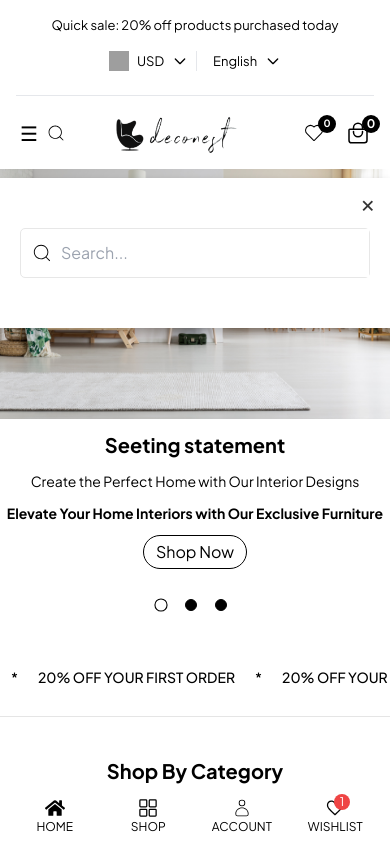
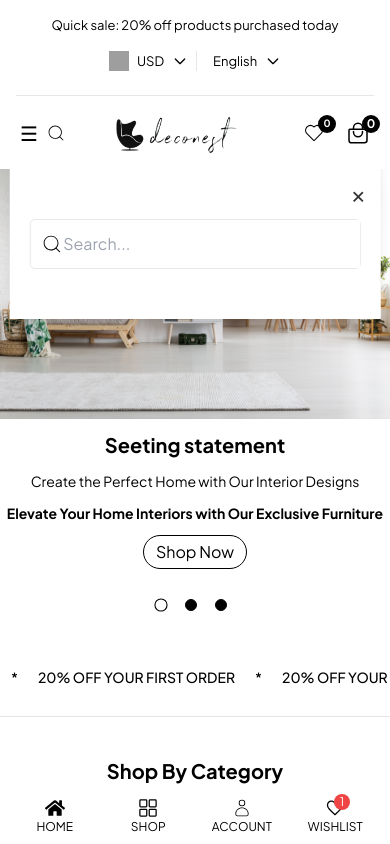
Before and after one commit to TechBhanwar/Deconest, a React (Create React App) app: page / in a window 390 px wide. Both pictures are taken after a click on the icon 55 px from the left and 132 px from the top of the page. Shown: the top 844 px of the page. Built offline with nearby package versions, Linux system fonts and the light colour scheme; grey boxes are pictures that could not be loaded.

Commit message:
Updated animations for mobile and desktop views

```diff
--- a/src/components/Navbar.jsx
+++ b/src/components/Navbar.jsx
@@ -445,8 +445,9 @@ function Navbar() {
                   <path d="M20.031,20.79c0.46,0.46,1.17-0.25,0.71-0.7l-3.75-3.76c1.27-1.41,2.04-3.27,2.04-5.31 c0-4.39-3.57-7.96-7.96-7.96s-7.96,3.57-7.96,7.96c0,4.39,3.57,7.96,7.96,7.96c1.98,0,3.81-0.73,5.21-1.94L20.031,20.79z M4.11,11.02c0-3.84,3.13-6.96,6.96-6.96c3.84,0,6.96,3.12,6.96,6.96c0,3.84-3.12,6.96-6.96,6.96C7.24,17.98,4.11,14.86,4.11,11.02 z"></path>
                 </svg>
                 {isSearchOpen && (
-                  <div className={`search-box ${isClosing ? 'slide-out' : ''}`}>
-                    <div className="search-input flex space-x-2 items-center">
+                  <div className={` fixed top-[20%] left-[48%] transform -translate-x-1/2 w-[95%] mr-4  max-h-[calc(100%-200px)] bg-white shadow-lg flex items-center justify-center mx-auto  px-[20px] py-[50px] ${isClosing ? 'animate-slideOut' : 'animate-slideInFromTop'} z-[9999]  `}>
+
+                    <div className="search-input flex items-center w-full h-[50px] leading-[48px] relative border border-[#e7e7e7] rounded-[5px] pl-[10px] text-base outline-none transition-all duration-300 ease-in-out">
                       <svg
                         stroke="currentColor"
                         fill="black"
@@ -470,7 +471,7 @@ function Navbar() {
                         className="w-full border-none outline-none"
                       />
                     </div>
-                    <button className="close-btn" onClick={closeSearch}>
+                    <button className="absolute right-[15px] top-[5px] text-[1.5rem] text-[#333] bg-none border-none cursor-pointer transition-all duration-300 ease-in-out hover:text-black" onClick={closeSearch}>
                       &times;
                     </button>
                   </div>
@@ -608,10 +609,15 @@ function Navbar() {
                   <path d="M20.031,20.79c0.46,0.46,1.17-0.25,0.71-0.7l-3.75-3.76c1.27-1.41,2.04-3.27,2.04-5.31 c0-4.39-3.57-7.96-7.96-7.96s-7.96,3.57-7.96,7.96c0,4.39,3.57,7.96,7.96,7.96c1.98,0,3.81-0.73,5.21-1.94L20.031,20.79z M4.11,11.02c0-3.84,3.13-6.96,6.96-6.96c3.84,0,6.96,3.12,6.96,6.96c0,3.84-3.12,6.96-6.96,6.96C7.24,17.98,4.11,14.86,4.11,11.02 z"></path>
                 </svg>
 
-                {/* Search Box */}
+
                 {isSearchOpen && (
-                  <div className={`search-box ${isClosing ? 'slide-out' : ''}`}>
-                    <div className="search-input flex space-x-2 items-center">
+                 <div
+                 className={`fixed top-[25%] left-1/2 transform -translate-x-1/2 w-[800px] lg:w-full lg:max-w-[1200px] max-h-[calc(100%-200px)] bg-white shadow-lg flex items-center justify-between px-[90px] py-[70px]
+                   ${isClosing ? 'animate-slideOutDesktop' : 'animate-slideInFromTopDesktop'}
+                   z-[9999] transition-all duration-300 ease-out
+                   `}
+               >
+                    <div className="search-input flex items-center w-full h-[50px] leading-[48px] relative border border-[#e7e7e7] rounded-[5px] pl-[10px] text-base outline-none transition-all duration-300 ease-in-out">
                       <svg
                         stroke="currentColor"
                         fill="black"
@@ -635,10 +641,16 @@ function Navbar() {
                         className="w-full border-none outline-none"
                       />
                     </div>
-                    <button className="close-btn" onClick={closeSearch}>
+
+                    <button
+  className="absolute right-[15px] top-[5px] text-[1.5rem] text-[#333] bg-none border-none cursor-pointer transition-all duration-300 ease-in-out hover:text-black"
+  onClick={closeSearch}
+>
   &times;
 </button>
+
                   </div>
+
                 )}
               </div>
 
--- a/src/components/News.jsx
+++ b/src/components/News.jsx
@@ -45,13 +45,14 @@ const News = () => {
                     {homeDecorNews.map((item) => (
                         <div>
                             <div className='flex flex-col space-y-3 px-2 lg:px-3'>
-                                <div className="w-full news_image h-[200px] lg:h-[420px] rounded-3xl overflow-hidden group  transition-transform cursor-pointer ">
-                                    <img
-                                        src={item.image}
-                                        alt=""
-                                        className="h-full w-full transform scale-100 group-hover:scale-125 transition-transform  ease-in-out"
-                                    />
-                                </div>
+                            <div className="w-full transition-all duration-500 ease-in-out h-[200px] lg:h-[420px] rounded-3xl overflow-hidden group cursor-pointer">
+  <img
+    src={item.image}
+    alt=""
+    className="h-full w-full transform scale-100 group-hover:scale-125 transition-all duration-500 ease-in-out"
+  />
+</div>
+
                                 <time className='text-[18px]'>{item.date}</time>
                                 <h2 className='text-[20px] lg:text-[25px] font-semibold'>{item.title}</h2>
                                 <div>
--- a/src/components/SliderComponent.jsx
+++ b/src/components/SliderComponent.jsx
@@ -53,12 +53,13 @@ const SliderComponent = () => {
                     </div>
                 </div>
             </Slider>
+
         </div>
         <div class="py-[28px] overflow-hidden  border-b border-black border-opacity-10">
         <ul className="flex w-[100000000000px] space-x-5 text-[14px] text-black font-medium">
     {[...Array(50)].map((_, index) => (
-      <li key={index} className="marquee">
-        <div className="wpbingo-title flex flex-row space-x-5">
+      <li key={index} className="animate-marquee" >
+        <div className=" flex flex-row space-x-5">
           <h5>20% OFF YOUR FIRST ORDER</h5> <span>*</span>
         </div>
       </li>
--- a/src/components/Style.css
+++ b/src/components/Style.css
@@ -53,164 +53,10 @@ body{
     display: none;
 }
 
-
-
-
-.catogryproduct:hover{
-  animation: shake 0.8s ease-in-out;
-}
-
-@keyframes shake {
-  0% {
-      transform: translateX(0);
-  }
-  25% {
-      transform: translateX(-10px);
-  }
-  50% {
-      transform: translateX(10px);
-  }
-  75% {
-      transform: translateX(-5px);
-  }
-  100% {
-      transform: translateX(0);
-  }
-}
-
-  @keyframes marquee {
-    0% {
-      transform: translateX(0); /* Start at the current position */
-    }
-    100% {
-      transform: translateX(-100%); /* Move completely out of view to the left */
-    }
-  }
-
-.marquee {
-
-    animation: marquee 5s linear infinite; /* Use the marquee animation */
-    width: max-content;
-  }
-
   .navul{
     display: flex;
     flex-direction: row !important;
   }
-
-
-  .hoverbefore::before {
-    content: "";
-      width: 0;
-      height: 1px;
-      background: var(--menu-color);
-      position: absolute;
-      bottom: 0;
-      left: 50%;
-      transform: translate(-50%);
-      transition: all .3s ease;
-      background-color: black;
-  }
-  .hoverbefore:hover::before {
-    width: 100%; /* Full width on hover */
-    left: 0; /* Start from the left */
-    transform: none; /* Reset centering */
-  }
-
-
-
-.search-box {
-  position: fixed; /* Use fixed positioning to place it in the center of the screen */
-  top: 38%;
-  left: 50%;
-  transform: translate(-50%, -50%); /* Center it vertically and horizontally */
-  width: 100%;
-  max-width: 1200px; /* Max width of the box */
-  max-height: calc(100% - 200px);
-  background-color: #fff;
-  box-shadow: 0 4px 8px rgba(0, 0, 0, 0.2);
-  display: flex;
-  align-items: center;
-  justify-content: space-between;
-  padding: 70px 90px;
-  animation: slideInFromTop 0.5s ease-out;
-  margin: auto;
-  z-index: 9999;
-}
-
-@keyframes slideInFromTop {
-  0% {
-    top: -60px; /* Start from above */
-    opacity: 0;
-  }
-  100% {
-    top: 38%; /* Center vertically */
-    opacity: 1;
-  }
-}
-
-@keyframes slideOut {
-  0% {
-    top: 50%; /* Start from center */
-    opacity: 1;
-  }
-  100% {
-    top: -60px; /* Slide up and hide */
-    opacity: 0;
-  }
-}
-
-.search-input {
-  display: flex;
-    width: 100%;
-    height: 50px;
-    line-height: 48px;
-    position: relative;
-  border: none;
-  border-radius: 5px;
-  padding-left: 10px;
-  font-size: 1rem;
-  outline: none;
-  transition: all 0.3s ease;
-  border: 1px solid #e7e7e7;
-}
-
-.close-btn {
-  background: none;
-  border: none;
-  font-size: 1.5rem;
-  color: #333;
-  cursor: pointer;
-  transition: all 0.3s ease;
-  position: absolute;
-  right: 15px;
-  top: 5px;
-}
-
-.close-btn:hover {
-  color: black;
-}
-
-.search-box.slide-out {
-  animation: slideOut 0.8s ease-out forwards;
-}
-.news_image{
-  transition: all .8s ease;
-}
-.news_image img{
-  transition: all .8s ease;
-}
-
-
-
-
-
-
-
-
-
-
-
 
 
 
@@ -234,7 +80,7 @@ body{
     }
 
 
-.search-box {
+/* .search-box {
   position: fixed;
   top: 30%;
   left: 50%;
@@ -251,9 +97,9 @@ body{
   animation: slideInFromTop 0.5s ease-out;
   margin: auto !important;
   z-index: 9999;
-}
+} */
 
-@keyframes slideInFromTop {
+/* @keyframes slideInFromTop {
   0% {
     top: -60px;
     opacity: 0;
@@ -266,21 +112,13 @@ body{
 
 @keyframes slideOut {
   0% {
-    top: 50%;
+    top: 30%;
     opacity: 1;
   }
   100% {
     top: -60px;
     opacity: 0;
   }
-}
-
-
-
-
-
-
-
-
+} */
 
   }
--- a/tailwind.config.js
+++ b/tailwind.config.js
@@ -1,7 +1,7 @@
 /** @type {import('tailwindcss').Config} */
 module.exports = {
   content: [
-    "./src/**/*.{js,jsx,ts,tsx}", // This will include all JavaScript, JSX, TypeScript, and TSX files in the src folder
+    "./src/**/*.{js,jsx,ts,tsx}",
   ],
   theme: {
     extend: {
@@ -9,6 +9,45 @@ module.exports = {
         center: true,  // Centers the container
         padding: '1rem',  // Adds padding to the container
         maxWidth: '1470px',  // Sets max-width to 1470px
+      },
+      keyframes: {
+        shake: {
+          "0%": { transform: "translateX(0)" },
+          "25%": { transform: "translateX(-10px)" },
+          "50%": { transform: "translateX(10px)" },
+          "75%": { transform: "translateX(-5px)" },
+          "100%": { transform: "translateX(0)" },
+        },
+        marquee: {
+          "0%": { transform: "translateX(0)" },
+          "100%": { transform: "translateX(-100%)" },
+        },
+        slideInFromTop: {
+          '0%': { top: '-60px', opacity: '0' },
+          '100%': { top: '20%', opacity: '1' },
+
+        },
+        slideOut: {
+          '0%': { top: '20%', opacity: '1' },
+          '100%': { top: '-60px', opacity: '0' },
+
+        },
+        slideInFromTopDesktop: {
+          '0%': { top: '-60px', opacity: '0' },
+          '100%': { top: '25%', opacity: '1' },
+        },
+        slideOutDesktop: {
+          '0%': { top: '25%', opacity: '1' },
+          '100%': { top: '-60px', opacity: '0' },
+        },
+      },
+      animation: {
+        shake: "shake 0.8s ease-in-out",
+        marquee: "marquee 5s linear infinite",
+        slideInFromTop: 'slideInFromTop 0.5s ease-out',
+        slideOut: 'slideOut 0.8s ease-out forwards',
+        slideInFromTopDesktop: 'slideInFromTopDesktop 0.5s ease-out',
+        slideOutDesktop: 'slideOutDesktop 0.5s ease-out'
       },
     },
   },
```
Also changed, not shown: src/components/Category.jsx (+4 -4 lines), src/pages/Blog.jsx (+21 -10 lines). Lines whose indentation alone changed are shown as unchanged.
